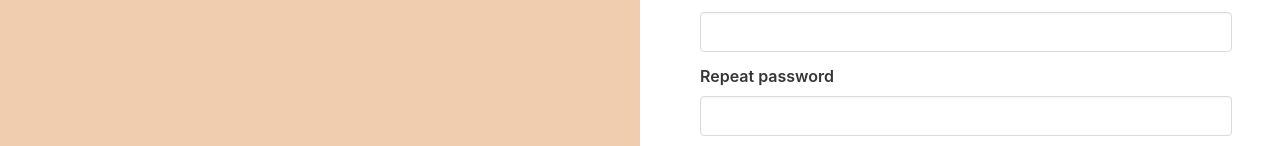
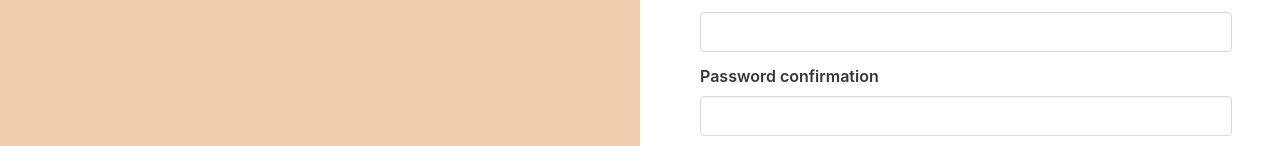
Before and after one commit to pifaace/Im-not-your-mother-client, a Vue app: page /register in a window 1280 px wide. Shown: the part 320-466 px from the top of the page. Built offline with nearby package versions, Linux system fonts and the light colour scheme.

Commit message:
dev: add passwordConfirmation error

```diff
--- a/src/components/Auth/Register.vue
+++ b/src/components/Auth/Register.vue
@@ -40,9 +40,10 @@
               </div>
             </div>
             <div class="field">
-              <label class="label">Repeat password</label>
+              <label class="label">Password confirmation</label>
               <div class="control">
-                <input v-model="form.repeatPassword" name="repeatPassword" class="input" type="password" minlength="8" required>
+                <input v-model="form.passwordConfirmation" name="passwordConfirmation" class="input" type="password" minlength="8" required>
+                <span v-if="form.errors.has('passwordConfirmation')" class="help is-danger" v-text="form.errors.get('passwordConfirmation')" />
               </div>
             </div>
             <div class="field">
@@ -70,7 +71,7 @@ export default {
         username: '',
         email: '',
         password: '',
-        repeatPassword: ''
+        passwordConfirmation: ''
       }),
       submitted: false
     }
@@ -84,7 +85,9 @@ export default {
         })
         .catch(() => {
           this.submitted = false
-          console.log('error')
+
+          this.form.password = ''
+          this.form.passwordConfirmation = ''
         })
     }
   }
--- a/src/main.js
+++ b/src/main.js
@@ -12,7 +12,7 @@ Vue.use(VueRouter)
 Vue.config.productionTip = false
 Vue.config.performance = true
 
-axios.defaults.baseURL = 'https://api.im-not-your-mother.com/api'
+axios.defaults.baseURL = 'https://api.im-not-your-mother.com'
 
 new Vue({
   router,
```
